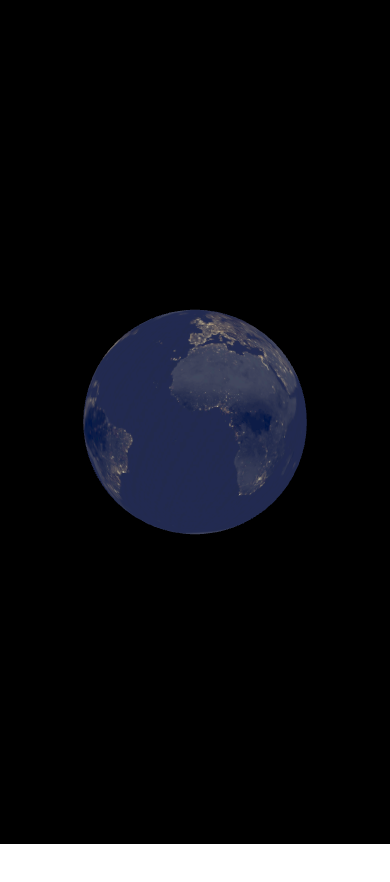
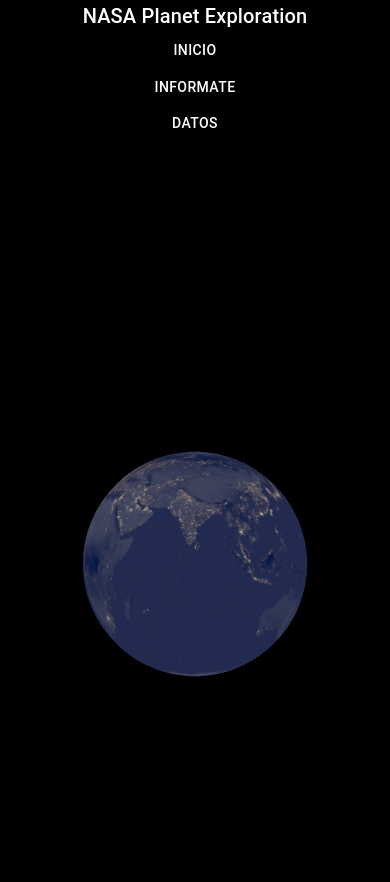
Before and after one commit to ehuallap/nasa-planet-exploration, a React (Vite) app: page / in a window 390 px wide. Shown: the top 882 px of the page. Before the commit the page ends 844 px from the top, so only its background shows below. Built offline with nearby package versions, Linux system fonts and the light colour scheme.

Commit message:
Agregando ruta de Header

```diff
--- a/package.json
+++ b/package.json
@@ -10,6 +10,10 @@
     "preview": "vite preview"
   },
   "dependencies": {
+    "@emotion/react": "^11.13.3",
+    "@emotion/styled": "^11.13.0",
+    "@mui/icons-material": "^6.1.0",
+    "@mui/material": "^6.1.0",
     "@types/three": "^0.168.0",
     "react": "^18.3.1",
     "react-dom": "^18.3.1",
--- /dev/null
+++ b/src/components/Header.tsx
@@ -0,0 +1,20 @@
+import React from 'react';
+import { AppBar, Toolbar, Typography, Button } from '@mui/material';
+import '../styles/Header.css';
+
+const Header: React.FC = () => {
+    return (
+        <AppBar className="AppBar" position="static">
+            <Toolbar className="Toolbar">
+                <Typography className="Typography" variant="h6">
+                    NASA Planet Exploration
+                </Typography>
+                <Button className="Button" color="inherit">INICIO</Button>
+                <Button className="Button" color="inherit">INFORMATE</Button>
+                <Button className="Button" color="inherit">DATOS</Button>
+            </Toolbar>
+        </AppBar>
+    );
+};
+
+export default Header;
--- a/src/main.tsx
+++ b/src/main.tsx
@@ -1,10 +1,12 @@
 import { StrictMode } from 'react'
 import { createRoot } from 'react-dom/client'
 import App from './App.tsx'
+import Header from './components/Header.tsx'
 import './index.css'
 
 createRoot(document.getElementById('root')!).render(
   <StrictMode>
+    <Header />
     <App />
   </StrictMode>,
 )
--- /dev/null
+++ b/src/styles/Header.css
@@ -0,0 +1,32 @@
+
+.AppBar {
+    background-color: #ffffff;
+}
+
+.Toolbar {
+    display: flex;
+    justify-content: space-between;
+    align-items: center;
+    padding: 0 16px;
+    background-color: rgb(0, 0, 0);
+}
+
+.Typography {
+    flex-grow: 1;
+}
+
+.Button {
+    margin-left: 16px;
+}
+
+@media (max-width: 600px) {
+    .Toolbar {
+        flex-direction: column;
+        align-items: flex-start;
+    }
+
+    .Button {
+        margin-left: 0;
+        margin-top: 8px;
+    }
+}
```
Also changed, not shown: 1 other file (tests, documents, lock files or other folders).
